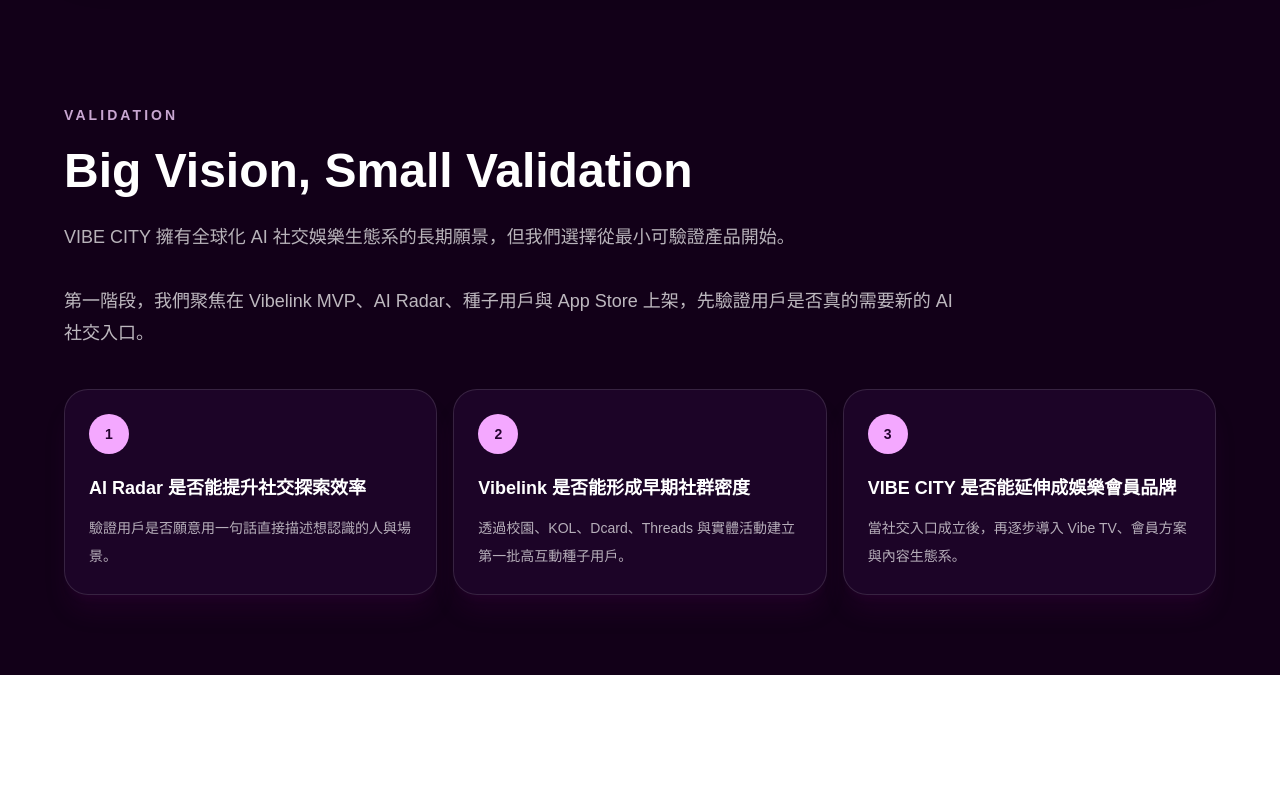
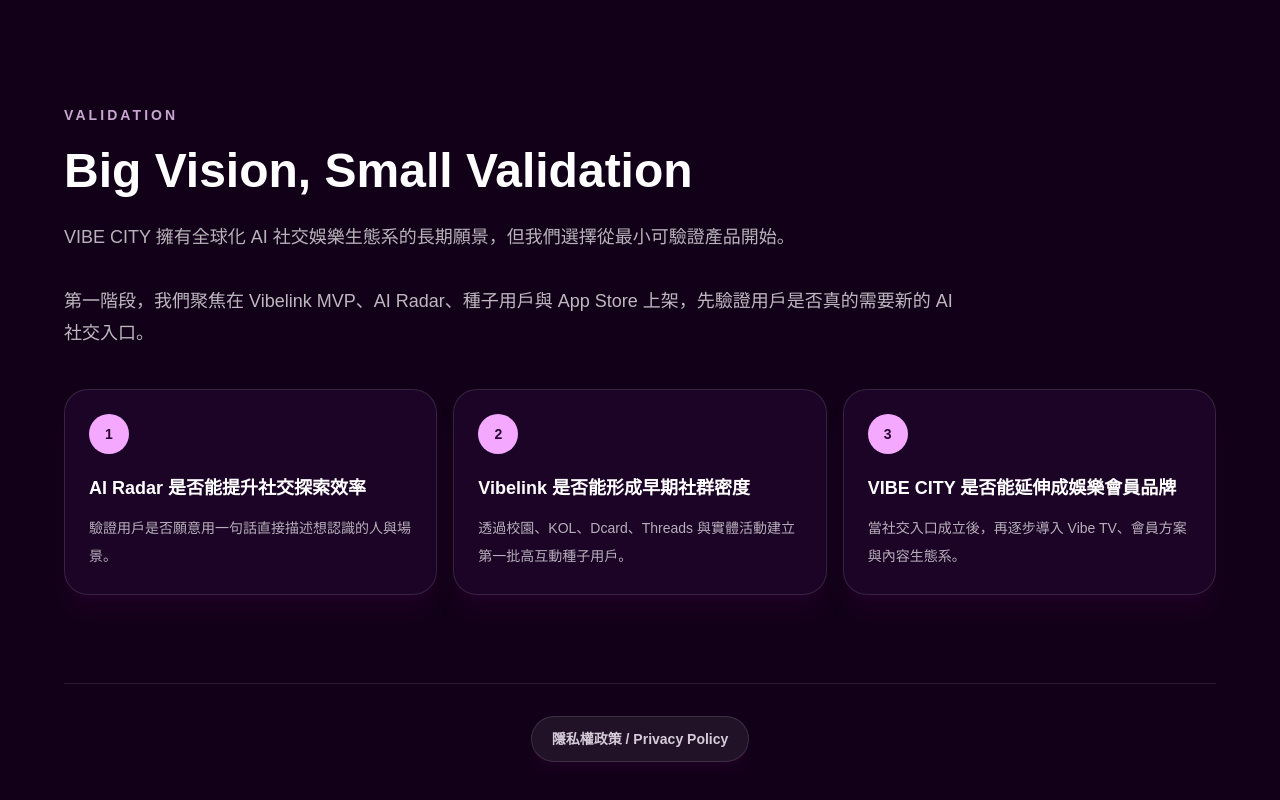
Before and after one commit to stevenchien0726-del/Vibelink-web, a Next.js app: page / in a window 1280 px wide. Shown: the part 4178-4978 px from the top of the page. Before the commit the page ends 4853 px from the top, so only its background shows below. Built offline with nearby package versions, Linux system fonts and the light colour scheme.

Commit message:
Add privacy policy link to homepage

```diff
--- a/app/page.tsx
+++ b/app/page.tsx
@@ -401,6 +401,17 @@ export default function HomePage() {
           </div>
         </div>
       </section>
+
+      <footer className="px-5 pb-10 pt-2 sm:px-8 lg:px-12">
+        <div className="mx-auto flex max-w-6xl justify-center border-t border-white/10 pt-8">
+          <Link
+            href="/privacy"
+            className="rounded-full border border-white/12 bg-white/[0.07] px-5 py-3 text-sm font-bold text-fuchsia-50/82 shadow-lg shadow-fuchsia-950/20 transition hover:bg-white/[0.12] hover:text-white"
+          >
+            隱私權政策 / Privacy Policy
+          </Link>
+        </div>
+      </footer>
     </main>
   );
 }
```
